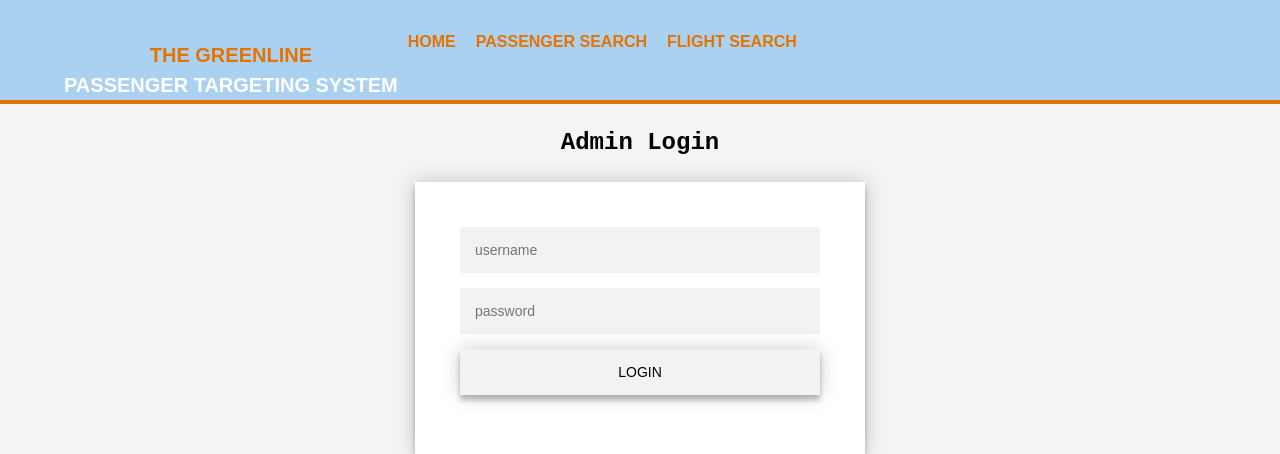
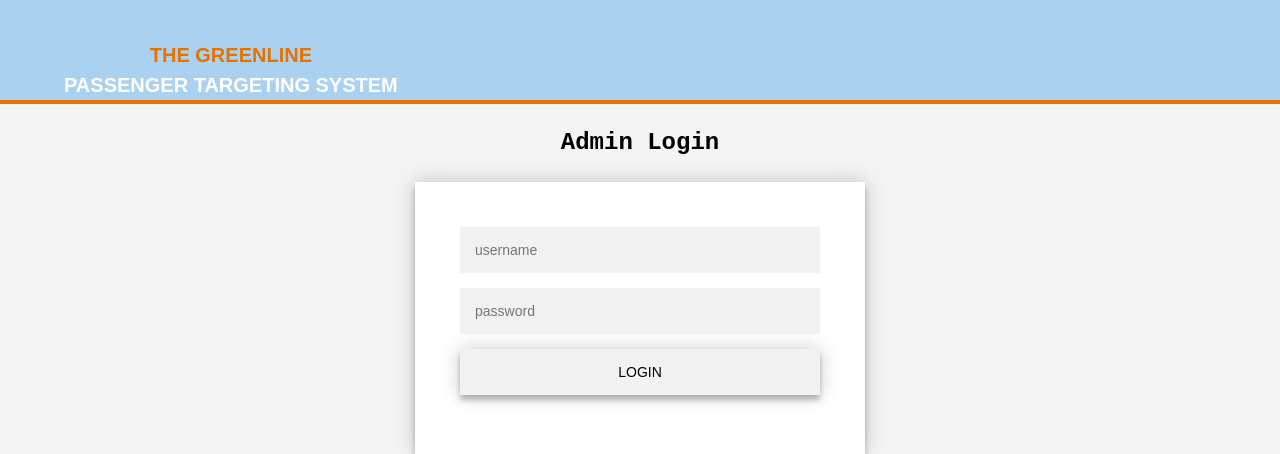
Before and after one commit to StaffsMSC-ASD/ProjectPTS, a PHP site: page / in a window 1280 px wide. Shown: the top 454 px of the page. Run offline with PHP 8.4, Linux system fonts and the light colour scheme.

Commit message:
updated index.php

```diff
--- a/siteCode/index.php
+++ b/siteCode/index.php
@@ -40,15 +40,7 @@
                </div>
 
                   <div class="wrapper">
-                    <nav>
-                        <ul>
-                      <li class="current"><a href="HomePage.php">Home</a></li>
-                      <li class="current"><a href="searchPassenger.php">Passenger Search</a></li>
-                      <li class="current"><a href="searchFlights.php">Flight Search</a></li>
 
-                   </ul>
-                       </nav>
-                    </nav>
                </div>
              </div>
 </header><br>
```
